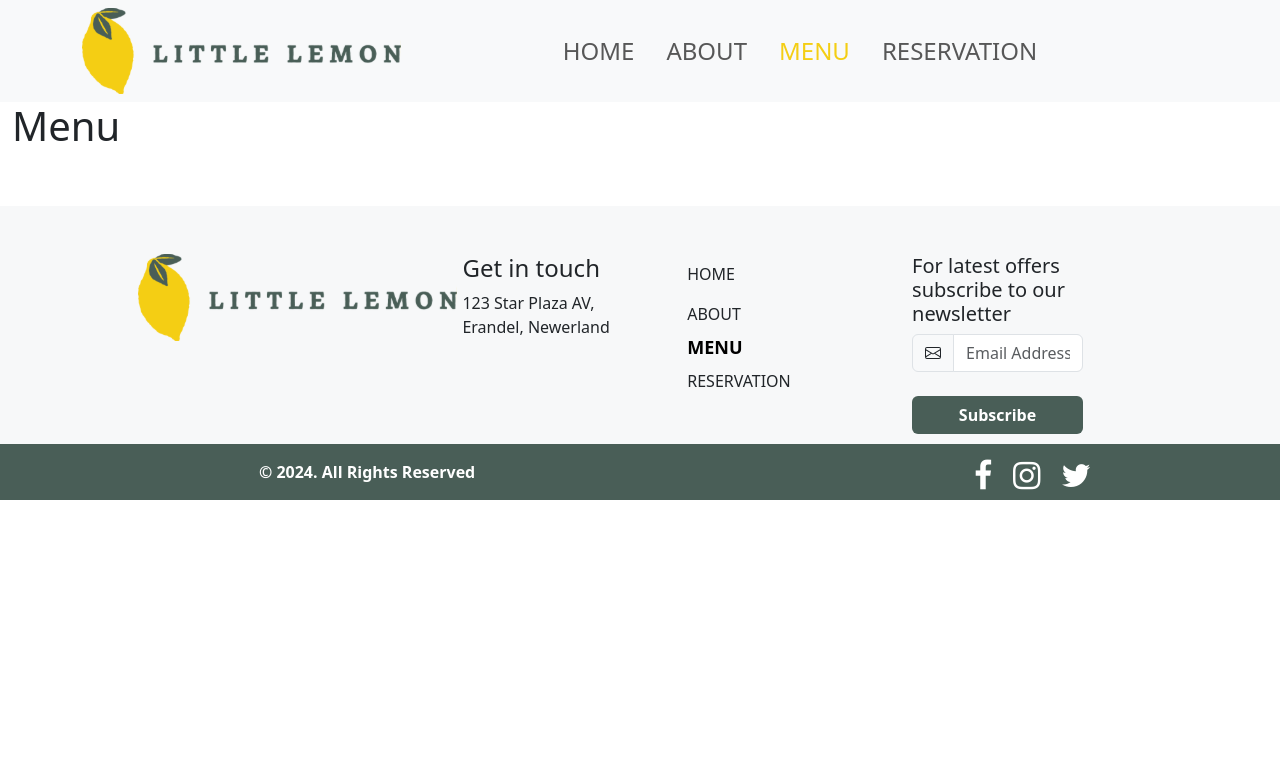
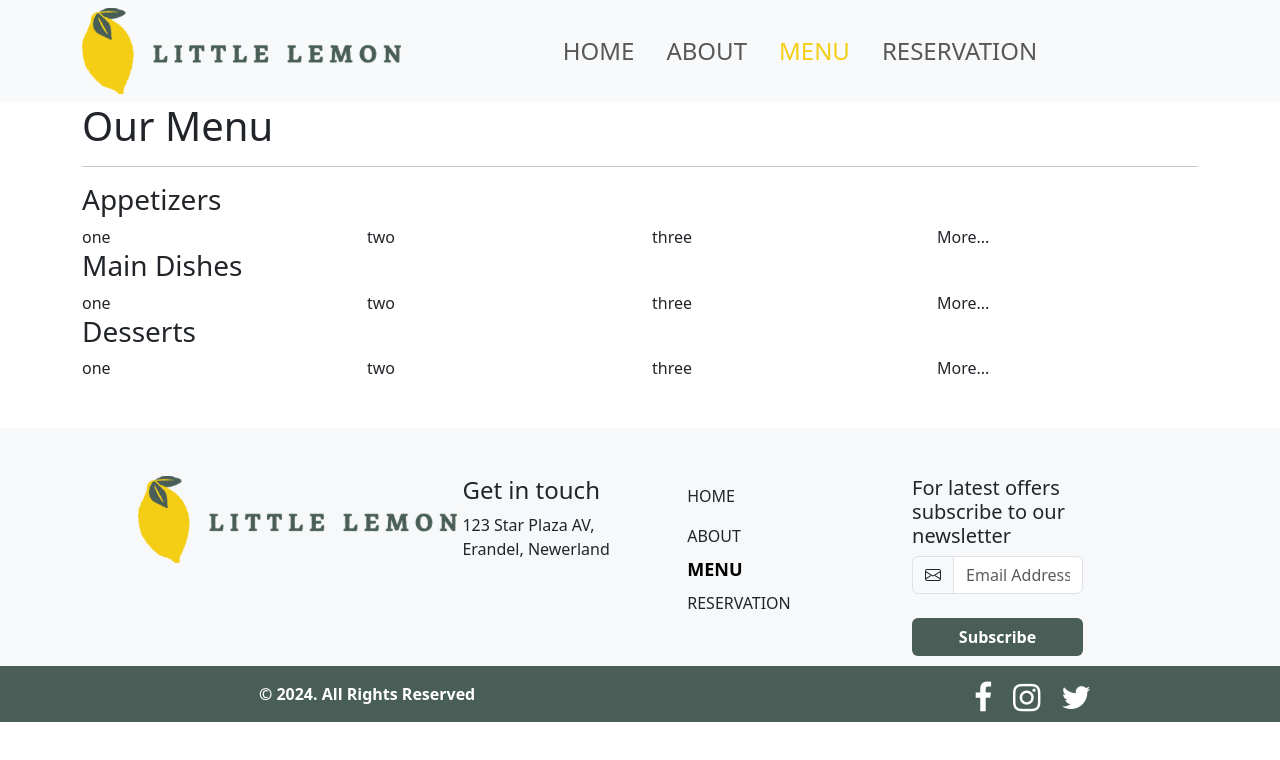
Before and after one commit to codebysamuel/Capstone-Frontend, a React (Create React App) app: page /menu in a window 1280 px wide. Shown: the top 760 px of the page. Built offline with nearby package versions, Linux system fonts and the light colour scheme.

Commit message:
skeleton page for menu

```diff
--- a/src/pages/Menu.js
+++ b/src/pages/Menu.js
@@ -1,8 +1,54 @@
 function Menu(){
     return (
-        <>
-        <h1>Menu</h1>
-        </>
+        <div className="container">
+      <h1>Our Menu</h1>
+      <hr/>
+      <div className="row">
+        <h3>Appetizers</h3>
+        <div className="col">
+            one
+        </div>
+        <div className="col">
+            two
+        </div>
+        <div className="col">
+            three
+        </div>
+        <div className="col">
+            More...
+        </div>
+      </div>
+      <div className="row">
+        <h3>Main Dishes</h3>
+        <div className="col">
+            one
+        </div>
+        <div className="col">
+            two
+        </div>
+        <div className="col">
+            three
+        </div>
+        <div className="col">
+            More...
+        </div>
+      </div>
+      <div className="row">
+        <h3>Desserts</h3>
+        <div className="col">
+            one
+        </div>
+        <div className="col">
+            two
+        </div>
+        <div className="col">
+            three
+        </div>
+        <div className="col">
+            More...
+        </div>
+      </div>
+        </div>
     )
 }
 
```
